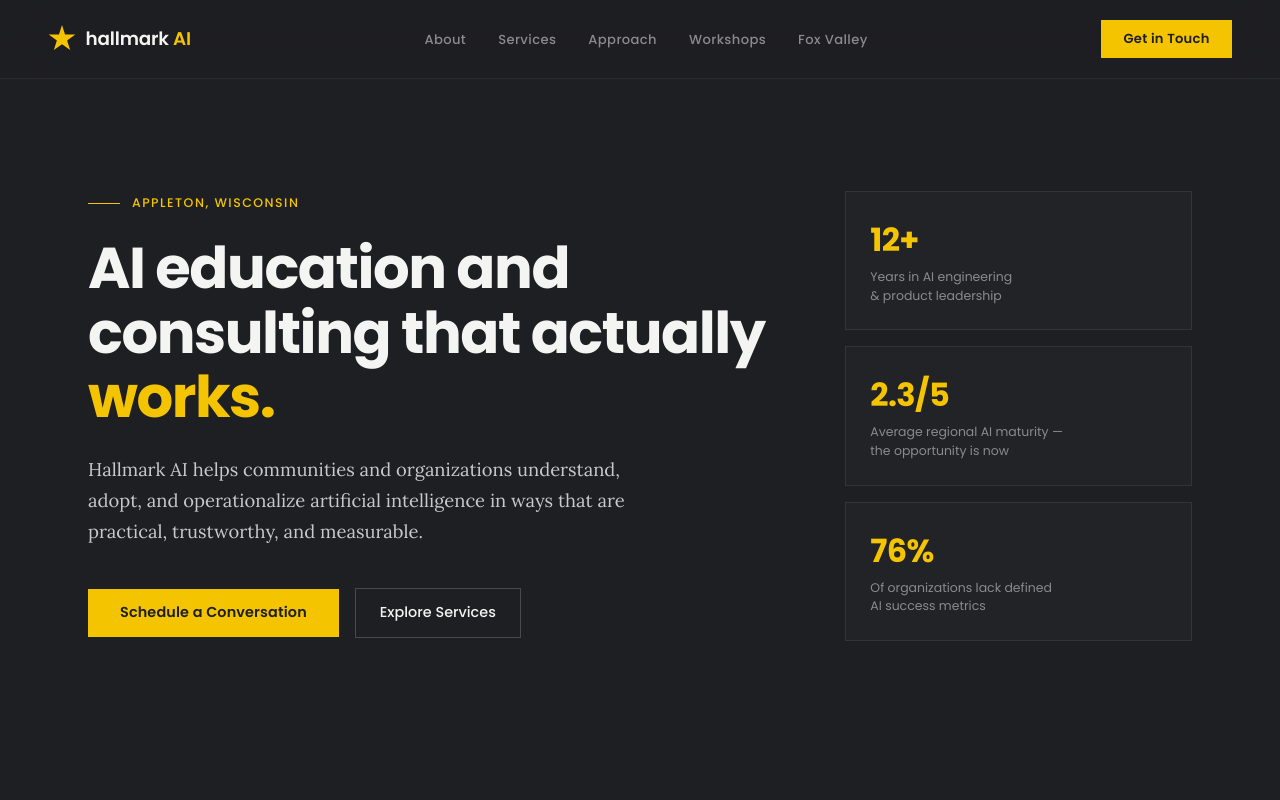
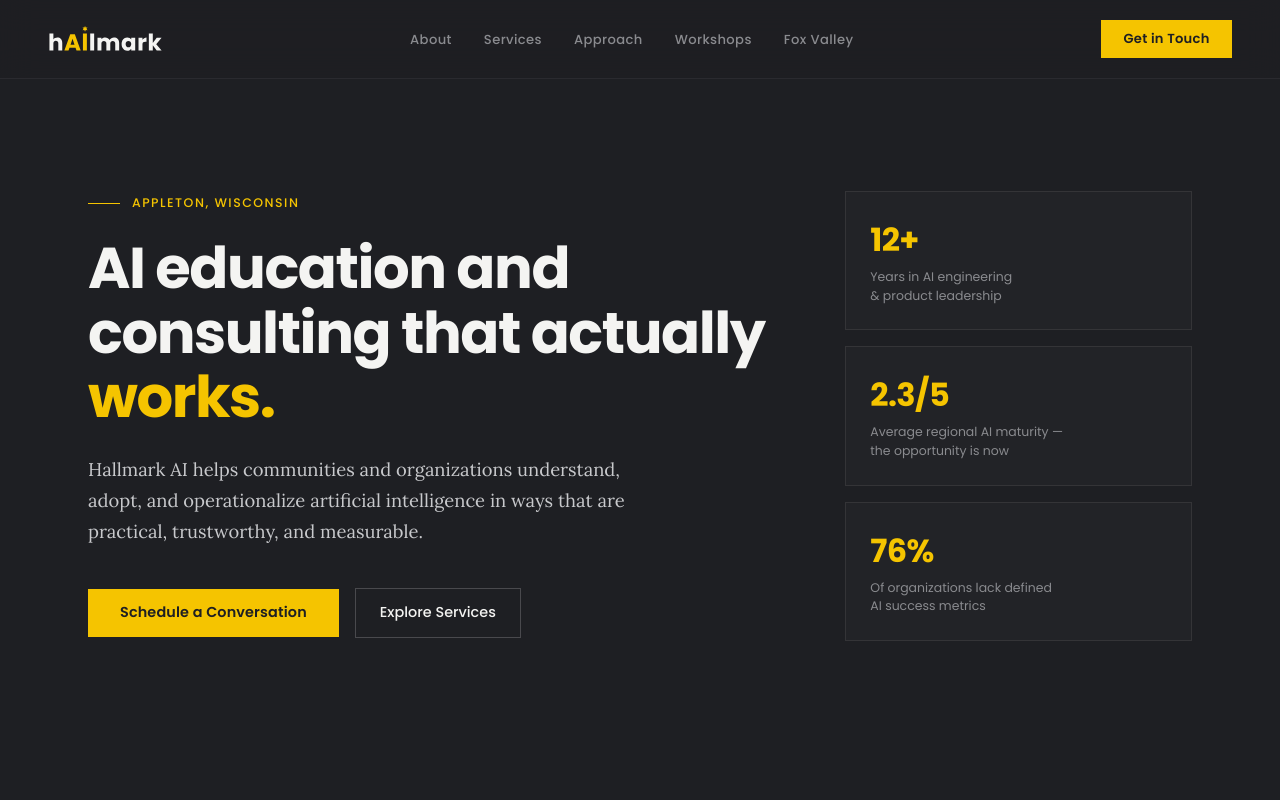
Before and after one commit to anshuman64/hallmarkai-website, a plain HTML site: page index.html in a window 1280 px wide. Shown: the top 800 px of the page. Drawn offline with Linux system fonts and the light colour scheme.

Commit message:
update logo and favicon

```diff
--- a/index.html
+++ b/index.html
@@ -5,6 +5,8 @@
   <meta charset="UTF-8" />
   <meta name="viewport" content="width=device-width, initial-scale=1.0" />
   <title>Hallmark AI — Clear Education. Practical Implementation. Human-Centered AI.</title>
+  <link rel="icon" type="image/svg+xml" href="favicon.svg" />
+  <link rel="shortcut icon" href="favicon.svg" type="image/svg+xml" />
   <link
     href="https://fonts.googleapis.com/css2?family=Poppins:wght@300;400;500;600;700&family=Lora:ital,wght@0,400;0,500;1,400&display=swap"
     rel="stylesheet" />
@@ -63,25 +65,13 @@
     .logo {
       display: flex;
       align-items: center;
-      gap: 0.6rem;
       text-decoration: none;
     }
 
-    .logo-star {
-      width: 28px;
+    .logo-img {
       height: 28px;
-      fill: var(--yellow);
-    }
-
-    .logo-text {
-      font-size: 1.15rem;
-      font-weight: 600;
-      color: var(--off-white);
-      letter-spacing: -0.01em;
-    }
-
-    .logo-text span {
-      color: var(--yellow);
+      width: auto;
+      display: block;
     }
 
     .nav-links {
@@ -800,7 +790,12 @@
     .footer-left {
       display: flex;
       align-items: center;
-      gap: 0.6rem;
+    }
+
+    .footer-logo-img {
+      height: 20px;
+      width: auto;
+      display: block;
     }
 
     .footer-right {
@@ -917,10 +912,7 @@
   <!-- ═══════ NAV ═══════ -->
   <nav>
     <a href="#" class="logo">
-      <svg class="logo-star" viewBox="0 0 24 24" xmlns="http://www.w3.org/2000/svg">
-        <polygon points="12,0 14.6,8.2 23.4,8.2 16.4,13.3 19,21.5 12,16.4 5,21.5 7.6,13.3 0.6,8.2 9.4,8.2" />
-      </svg>
-      <span class="logo-text">hallmark <span>AI</span></span>
+      <img src="hallmark-logo-white.svg" alt="Hallmark AI Logo" class="logo-img" />
     </a>
 
     <ul class="nav-links">
@@ -1321,11 +1313,7 @@
   <!-- ═══════ FOOTER ═══════ -->
   <footer>
     <div class="footer-left">
-      <svg width="20" height="20" viewBox="0 0 24 24" fill="#F5C400" xmlns="http://www.w3.org/2000/svg">
-        <polygon points="12,0 14.6,8.2 23.4,8.2 16.4,13.3 19,21.5 12,16.4 5,21.5 7.6,13.3 0.6,8.2 9.4,8.2" />
-      </svg>
-      <span style="font-size: 0.85rem; font-weight: 600; color: var(--off-white);">hallmark <span
-          style="color: var(--yellow);">AI</span></span>
+      <img src="hallmark-logo-white.svg" alt="Hallmark AI Logo" class="footer-logo-img" />
     </div>
     <div class="footer-right">
       &copy; 2026 Hallmark AI · Appleton, Wisconsin
```
